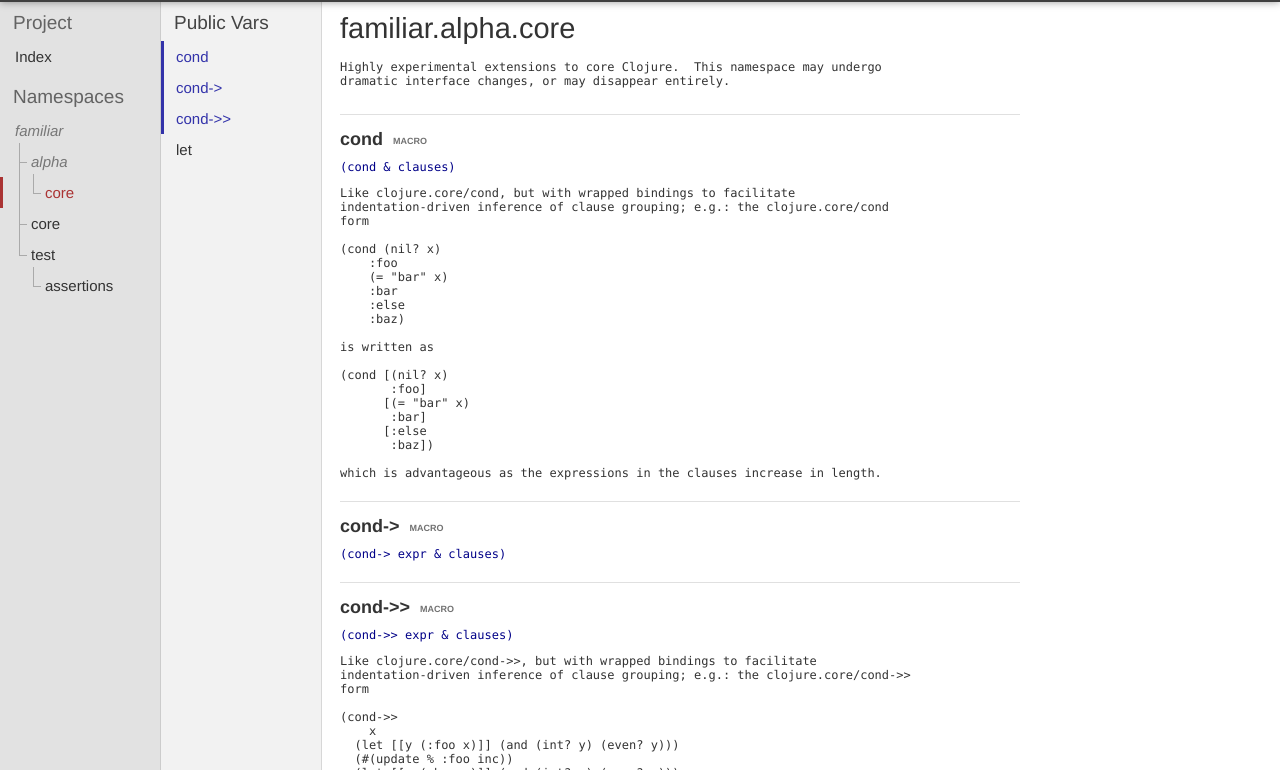
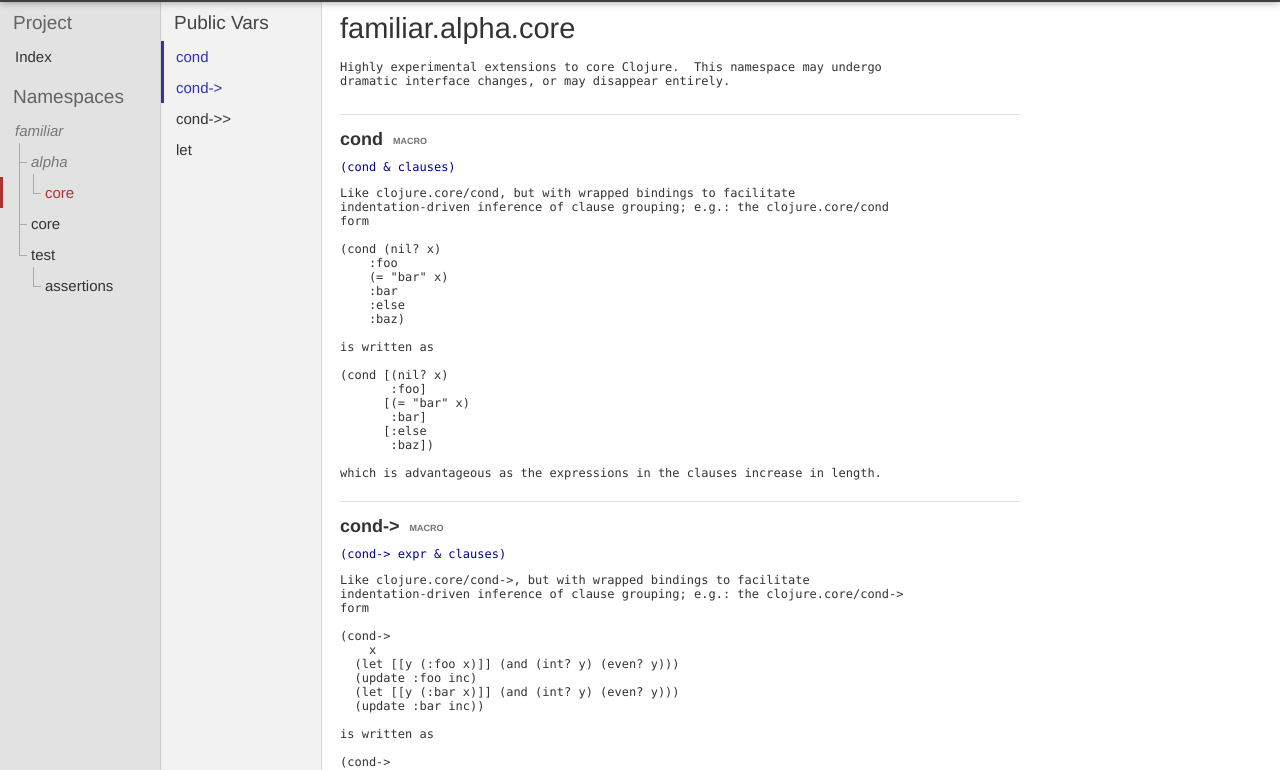
Before and after one commit to sinistral/familiar, a plain HTML site: page familiar.alpha.core.html in a window 1280 px wide. Shown: the part 30-800 px from the top of the page. Drawn offline with Linux system fonts and the light colour scheme.

Commit message:
Update API docs: 0.4.0-SNAPSHOT

```diff
--- a/familiar.alpha.core.html
+++ b/familiar.alpha.core.html
@@ -21,7 +21,27 @@ is written as
       [:else
        :baz])
 
-which is advantageous as the expressions in the clauses increase in length.</pre></div></div><div class="public anchor" id="var-cond-.3E"><h3>cond-&gt;</h3><h4 class="type">macro</h4><div class="usage"><code>(cond-&gt; expr &amp; clauses)</code></div><div class="doc"><pre class="plaintext"></pre></div></div><div class="public anchor" id="var-cond-.3E.3E"><h3>cond-&gt;&gt;</h3><h4 class="type">macro</h4><div class="usage"><code>(cond-&gt;&gt; expr &amp; clauses)</code></div><div class="doc"><pre class="plaintext">Like clojure.core/cond-&gt;&gt;, but with wrapped bindings to facilitate
+which is advantageous as the expressions in the clauses increase in length.</pre></div></div><div class="public anchor" id="var-cond-.3E"><h3>cond-&gt;</h3><h4 class="type">macro</h4><div class="usage"><code>(cond-&gt; expr &amp; clauses)</code></div><div class="doc"><pre class="plaintext">Like clojure.core/cond-&gt;, but with wrapped bindings to facilitate
+indentation-driven inference of clause grouping; e.g.: the clojure.core/cond-&gt;
+form
+
+(cond-&gt;
+    x
+  (let [[y (:foo x)]] (and (int? y) (even? y)))
+  (update :foo inc)
+  (let [[y (:bar x)]] (and (int? y) (even? y)))
+  (update :bar inc))
+
+is written as
+
+(cond-&gt;
+    x
+  [(let [[y (:foo x)]] (and (int? y) (even? y)))
+   (update :foo inc)]
+  [(let [[y (:bar x)]] (and (int? y) (even? y)))
+   (update :bar inc)])
+
+which is advantageous as the expressions in the clauses increase in length.</pre></div></div><div class="public anchor" id="var-cond-.3E.3E"><h3>cond-&gt;&gt;</h3><h4 class="type">macro</h4><div class="usage"><code>(cond-&gt;&gt; expr &amp; clauses)</code></div><div class="doc"><pre class="plaintext">Like clojure.core/cond-&gt;&gt;, but with wrapped bindings to facilitate
 indentation-driven inference of clause grouping; e.g.: the clojure.core/cond-&gt;&gt;
 form
 
```
